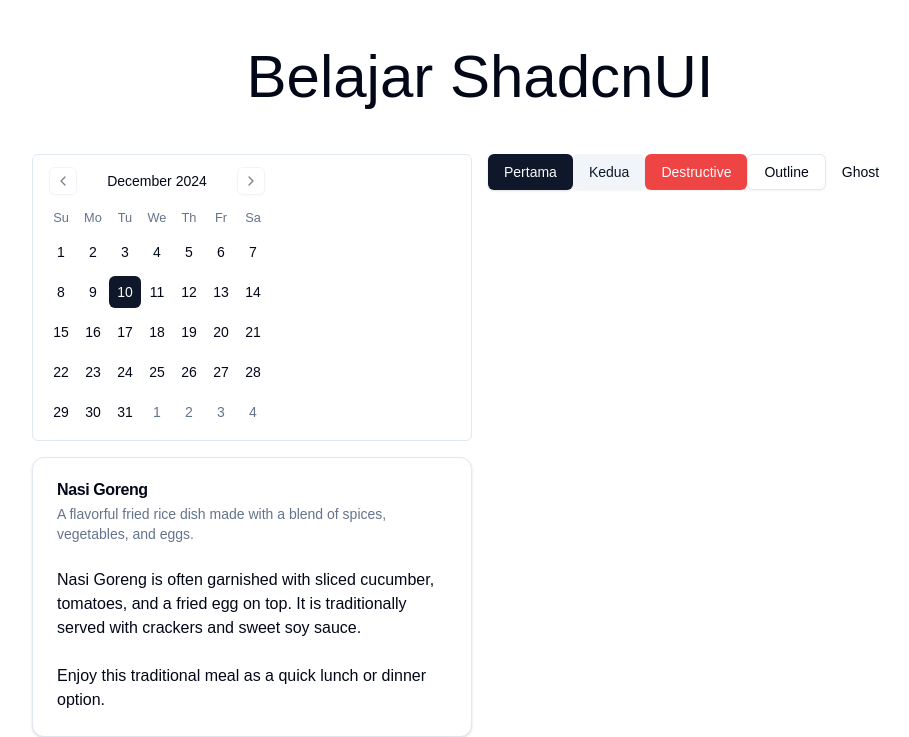
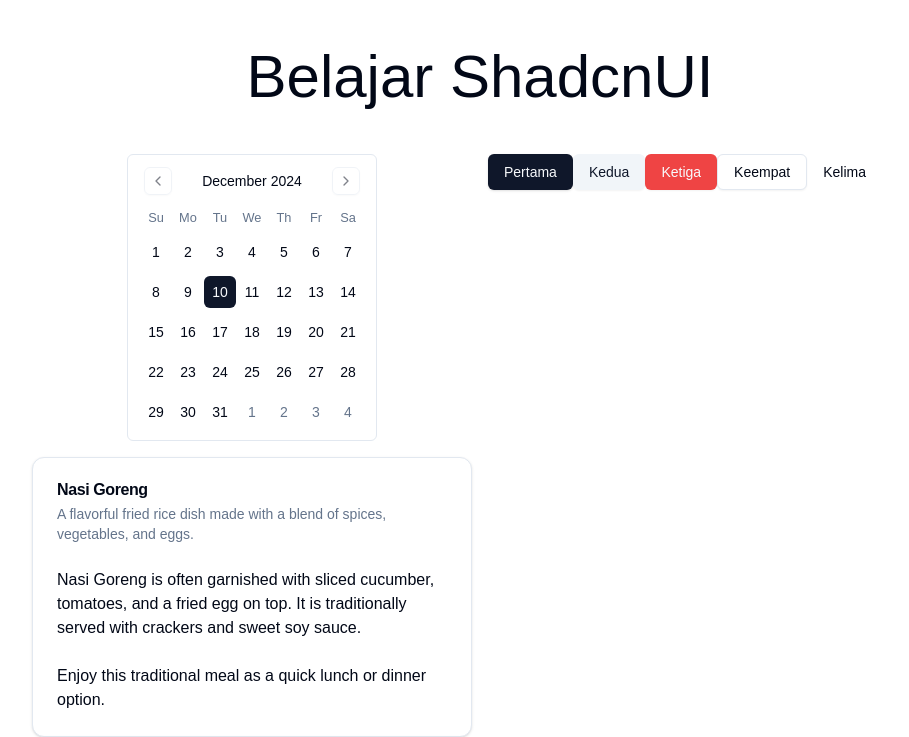
Before and after one commit to calvinrahmat/belajar-leonard, a Next.js app: page / in a window 1280 px wide. Shown: the top 737 px of the page, without its empty margins (160-1069 px from the left). Built offline with nearby package versions, Linux system fonts and the light colour scheme.

Commit message:
updated by Leon

```diff
--- a/app/page.tsx
+++ b/app/page.tsx
@@ -20,7 +20,7 @@ export default function Home() {
     <div>
       <h1 className="flex justify-center p-8 text-[60px]"> Belajar ShadcnUI</h1>
       <div className="grid grid-cols-1 md:grid-cols-2 gap-4 max-w-4xl mx-auto">
-        <div>
+        <div className="flex items-center justify-center space-x-4">
         <Calendar
           mode="single"
           selected={date}
@@ -31,9 +31,9 @@ export default function Home() {
         <div>
           <Button>Pertama</Button>
           <Button variant="secondary">Kedua</Button>
-          <Button variant="destructive">Destructive</Button>
-          <Button variant="outline">Outline</Button>
-          <Button variant="ghost">Ghost</Button>
+          <Button variant="destructive">Ketiga</Button>
+          <Button variant="outline">Keempat</Button>
+          <Button variant="ghost">Kelima</Button>
         </div>
 
         <div>
```
